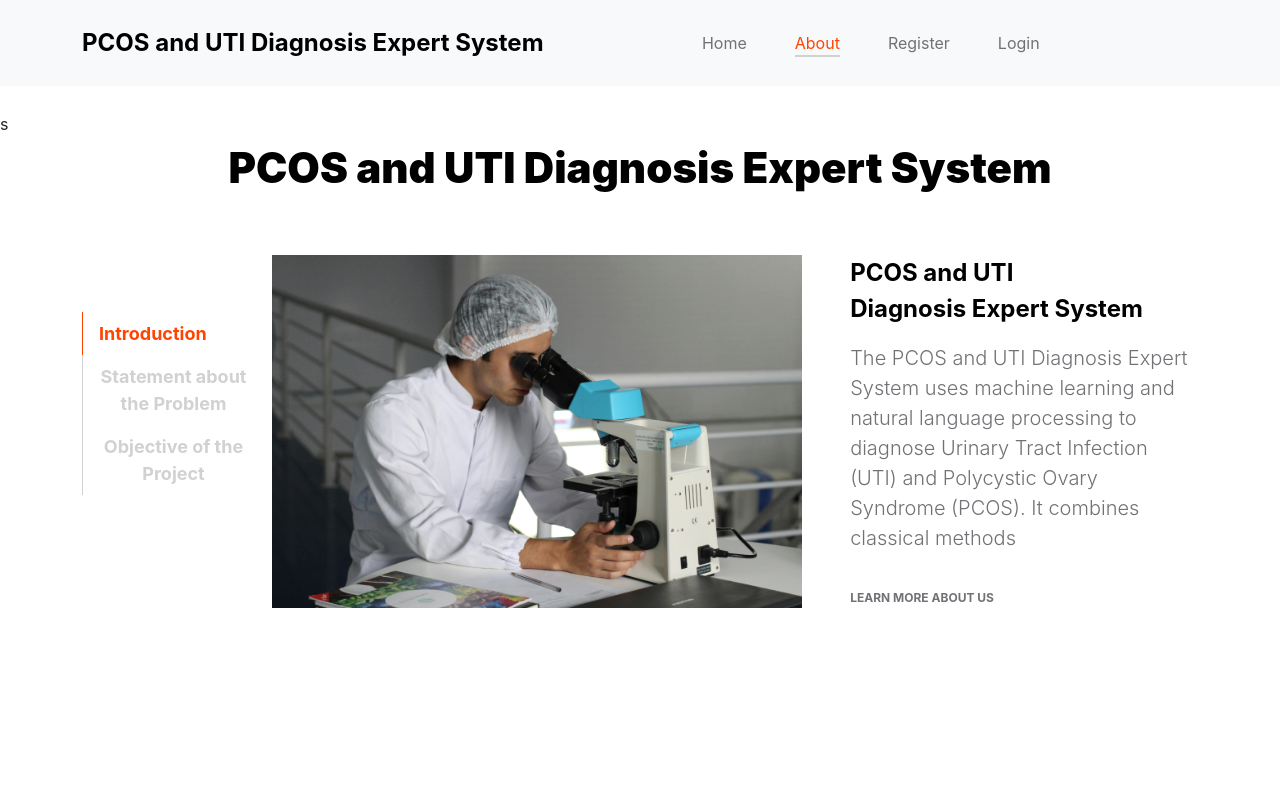
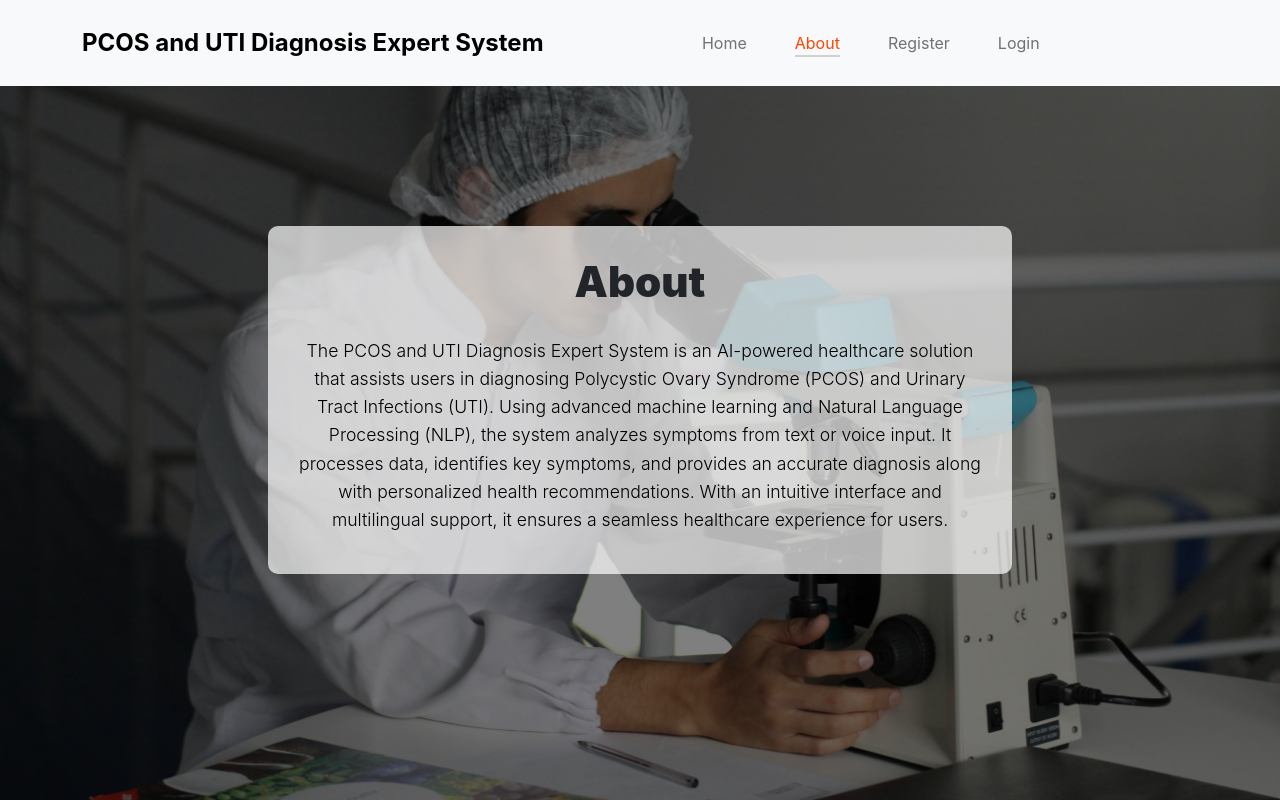
Before and after one commit to 21b01a0520/PCOS-and-UTI-Diagnosis-Expert-System, a Flask app: page /about in a window 1280 px wide. Run offline with Flask 3, Linux system fonts and the light colour scheme; parts of the project's set-up code (start-up, migrations or seed data) failed here and were passed over.

Commit message:
Update about.html

```diff
--- a/CODE/fron-end/templates/about.html
+++ b/CODE/fron-end/templates/about.html
@@ -19,113 +19,46 @@
     </ul>
 </li>
 {% endblock %}
+{% block content %}
+<section class="about section-padding"
+    style="position: relative; background: url('/static/imgs/medic2.jpg') no-repeat center center/cover;
+           width: 100%; height: 100vh; display: flex; align-items: center; justify-content: center;">
 
-{% block content %}
-<section class="about section-padding">s
-    <div class="container">
-        <div class="row">
+    <div style="position: absolute; top: 0; left: 0; width: 100%; height: 100%;
+                background: rgba(0, 0, 0, 0.5);"></div>
 
-            <div class="col-12 text-center">
-                <h2 class="mb-5">PCOS and UTI Diagnosis Expert System </h2>
-            </div>
-
-            <div class="col-lg-2 col-12 mt-auto mb-auto">
-                <ul class="nav nav-pills mb-5 mx-auto justify-content-center align-items-center" id="pills-tab" role="tablist">
-                    <li class="nav-item" role="presentation">
-                        <button class="nav-link active" id="pills-home-tab" data-bs-toggle="pill" data-bs-target="#pills-home" type="button" role="tab" aria-controls="pills-home" aria-selected="true">Introduction</button>
-                    </li>
-
-                    <li class="nav-item" role="presentation">
-                        <button class="nav-link" id="pills-youtube-tab" data-bs-toggle="pill" data-bs-target="#pills-youtube" type="button" role="tab" aria-controls="pills-youtube" aria-selected="true">Statement about the Problem</button>
-                    </li>
-
-                    <li class="nav-item" role="presentation">
-                        <button class="nav-link" id="pills-skill-tab" data-bs-toggle="pill" data-bs-target="#pills-skill" type="button" role="tab" aria-controls="pills-skill" aria-selected="false">Objective of the Project</button>
-                    </li>
-                </ul>
-            </div>
-
-            <div class="col-lg-10 col-12">
-                <div class="tab-content mt-2" id="pills-tabContent">
-                    <div class="tab-pane fade show active" id="pills-home" role="tabpanel" aria-labelledby="pills-home-tab">
-
-                        <div class="row">
-                            <div class="col-lg-7 col-12">
-                                <img src="/static/imgs/medic2.jpg" class="img-fluid" alt="">
-                            </div>
-
-                            <div class="col-lg-5 col-12">
-                                <div class="d-flex flex-column h-100 ms-lg-4 mt-lg-0 mt-5">
-                                    <h5 class="mb-3">PCOS and   <span>UTI</span> <br>Diagnosis <span> Expert System</h5>
-
-                                    <p>
-                                        The PCOS and UTI Diagnosis Expert System uses machine learning and natural language processing to diagnose Urinary Tract Infection (UTI) and Polycystic Ovary Syndrome (PCOS). It combines classical methods </p>
-
-                                    <div class="mt-2 mt-lg-auto">
-                                        <a href="about.html" class="custom-link mb-2">
-                                            Learn more about us
-                                            <i class="bi-arrow-right ms-2"></i>
-                                        </a>
-                                    </div>
-                                </div>
-                            </div>
-                        </div>
-                    </div>
-
-                    <div class="tab-pane fade" id="pills-youtube" role="tabpanel" aria-labelledby="pills-youtube-tab">
-
-                        <div class="row">
-                            <div class="col-lg-7 col-12">
-                                <div class="ratio ratio-16x9">
-                                    <img src="static\imgs\medic.jpg" title="medic.jpg" class="img-fluid" allowfullscreen></img>
-                                </div>
-                            </div>
-
-                            <div class="col-lg-5 col-12">
-                                <div class="d-flex flex-column h-100 ms-lg-4 mt-lg-0 mt-5">
-                                    <h4 class="mb-3"> Problem Statement </h4>
-
-                                    <p>Current diagnostic methods for gynaecological disorders like UTI and PCOS are subjective and error-prone, relying on traditional machine learning algorithms that lack precision. Enhancing accuracy and efficiency is a challenge. Advanced algorithms and Natural Language Processing (NLP) could improve diagnostic practices.</p>
-                                    <!-- <div class="mt-2 mt-lg-auto">
-                                        <a href="contact.html" class="custom-link mb-2">
-                                            Work with us
-                                            <i class="bi-arrow-right ms-2"></i>
-                                        </a>
-                                    </div> -->
-                                </div>
-                            </div>
-                        </div>
-                    </div>
-
-                    <div class="tab-pane fade" id="pills-skill" role="tabpanel" aria-labelledby="pills-skill-tab">
-                        <div class="row">
-                            <div class="col-lg-7 col-12">
-                                <img src="static\imgs\Surgeon.jpg" class="img-fluid" alt="">
-                            </div>
-
-                            <div class="col-lg-5 col-12">
-                                <div class="d-flex flex-column h-100 ms-lg-4 mt-lg-0 mt-5">
-                                    <h4 class="mb-3">Objective of the Project</h4>
-
-                                    <p>It will compare traditional and advanced algorithms to improve diagnostic accuracy. The goal is to provide a reliable, data-driven tool for healthcare professionals that reduces errors and diagnostic time.</p>
-
-                                    </div>
-
-                                    <!-- <div class="mt-2 mt-lg-auto">
-                                        <a href="products.html" class="custom-link mb-2">
-                                            Explore products
-                                            <i class="bi-arrow-right ms-2"></i>
-                                        </a>
-                                    </div> -->
-                                </div>
-                            </div>
-                        </div>
-                    </div>
-
-                </div>
-            </div>
-
+    <div class="container position-relative animate-popup text-center">
+        <div class="col-lg-8 col-md-10 col-12 p-4 mx-auto"
+             style="background: rgba(255, 255, 255, 0.7); backdrop-filter: blur(5px);
+                    border-radius: 10px; padding: 20px;">
+            <h2 class="mb-4 text-dark">About</h2>
+            <p style="font-size: 1.1rem; line-height: 1.6; color: black;">
+                The PCOS and UTI Diagnosis Expert System is an AI-powered healthcare solution that assists users in diagnosing
+                Polycystic Ovary Syndrome (PCOS) and Urinary Tract Infections (UTI). Using advanced machine learning and
+                Natural Language Processing (NLP), the system analyzes symptoms from text or voice input. It processes data,
+                identifies key symptoms, and provides an accurate diagnosis along with personalized health recommendations.
+                With an intuitive interface and multilingual support, it ensures a seamless healthcare experience for users.
+            </p>
         </div>
     </div>
 </section>
+
+<style>
+    .animate-popup {
+        opacity: 0;
+        transform: scale(0.8);
+        animation: popUp 0.6s ease-out forwards;
+    }
+
+    @keyframes popUp {
+        0% {
+            opacity: 0;
+            transform: scale(0.8);
+        }
+        100% {
+            opacity: 1;
+            transform: scale(1);
+        }
+    }
+</style>
 {% endblock %}
```
